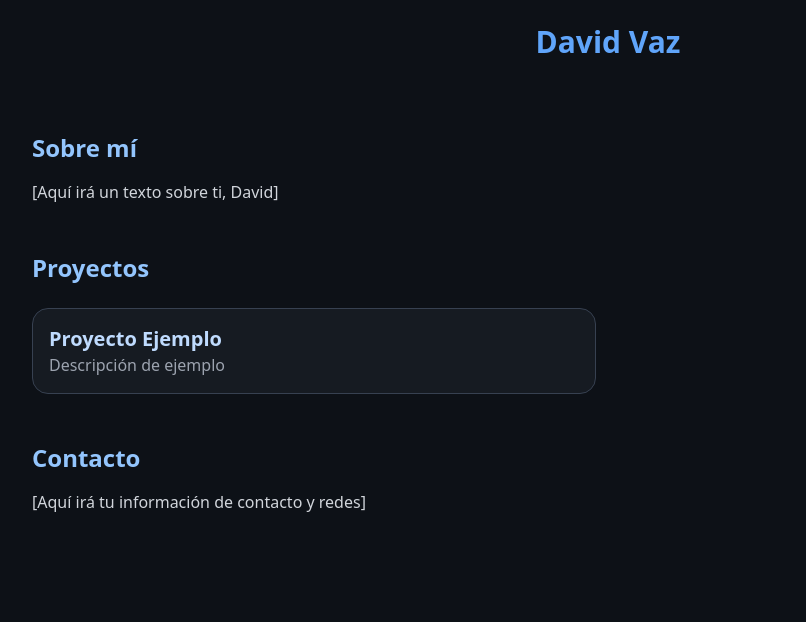
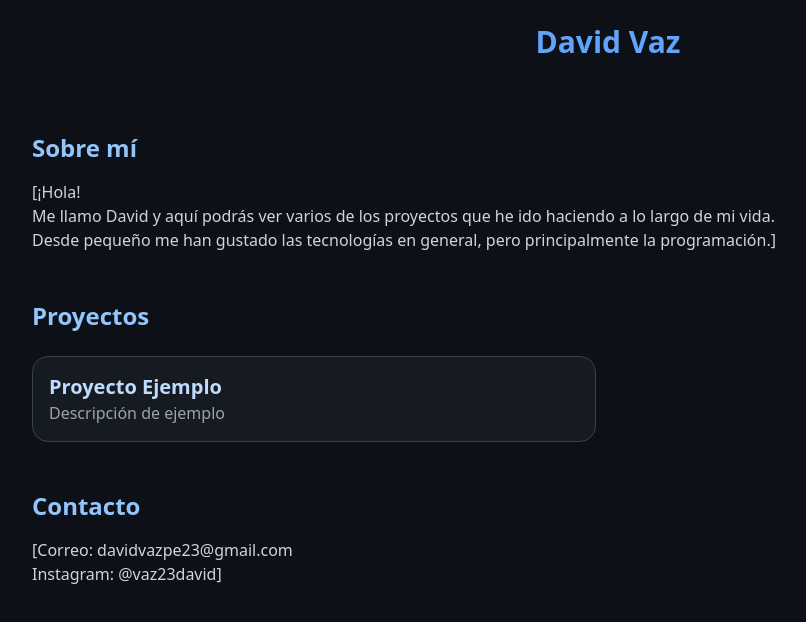
Before and after one commit to Davivp23/DavidVaz, a React (Vite) app: page / in a window 1280 px wide. Shown: the top 622 px of the page, without its empty margins (32-838 px from the left). Built offline with nearby package versions, Linux system fonts and the light colour scheme; the HTML template or start-up script is replaced by a standard one.

Commit message:
Update About and Contact components with personal information

```diff
--- a/src/components/About.jsx
+++ b/src/components/About.jsx
@@ -4,7 +4,9 @@ export default function About() {
   return (
     <section className="my-12">
       <h2 className="text-2xl font-semibold mb-4 text-blue-300">Sobre mí</h2>
-      <p className="text-gray-300">[Aquí irá un texto sobre ti, David]</p>
+      <p className="text-gray-300">[¡Hola! <br />
+        Me llamo David y aquí podrás ver varios de los proyectos que he ido haciendo a lo largo de mi vida. <br />
+        Desde pequeño me han gustado las tecnologías en general, pero principalmente la programación.]</p>
     </section>
   );
 }
--- a/src/components/Contact.jsx
+++ b/src/components/Contact.jsx
@@ -4,7 +4,8 @@ export default function Contact() {
   return (
     <section className="my-12">
       <h2 className="text-2xl font-semibold mb-4 text-blue-300">Contacto</h2>
-      <p className="text-gray-300">[Aquí irá tu información de contacto y redes]</p>
+      <p className="text-gray-300">[Correo: davidvazpe23@gmail.com<br />
+        Instagram: @vaz23david]</p>
     </section>
   );
 }
```
